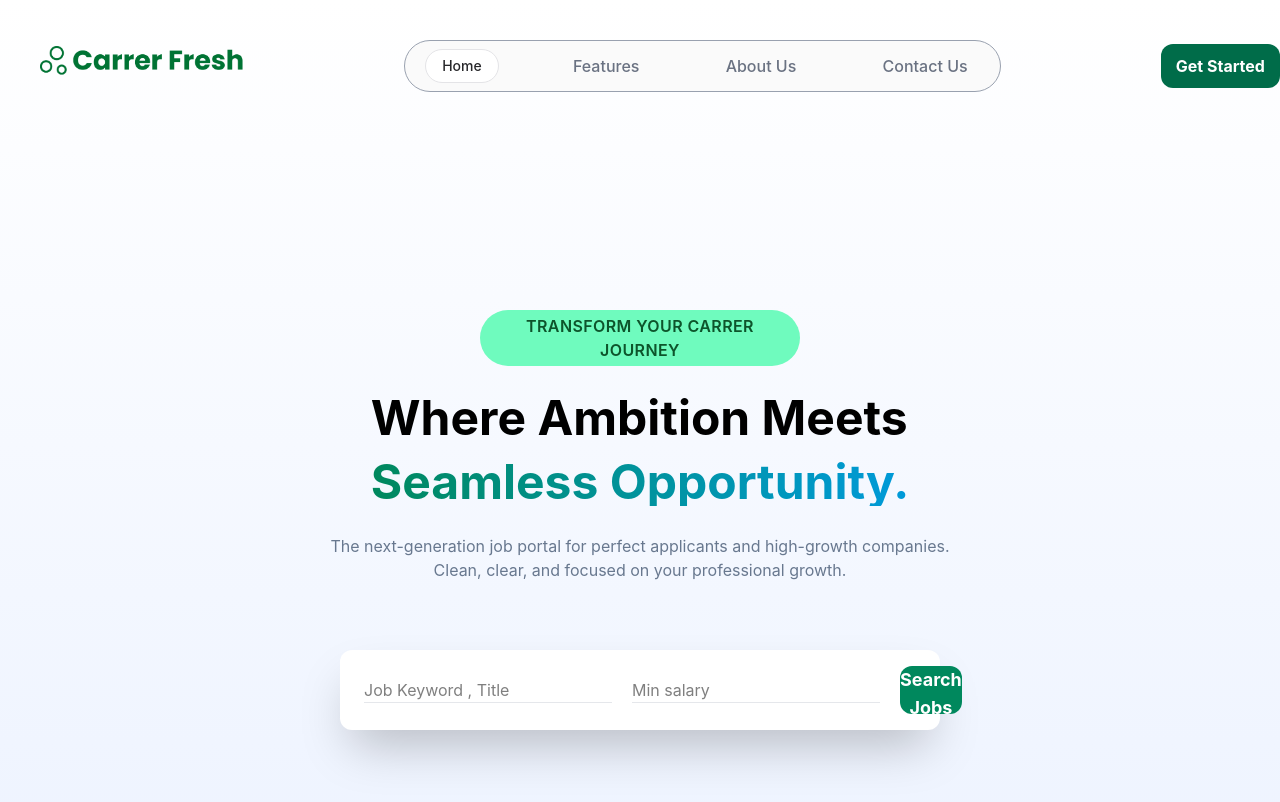
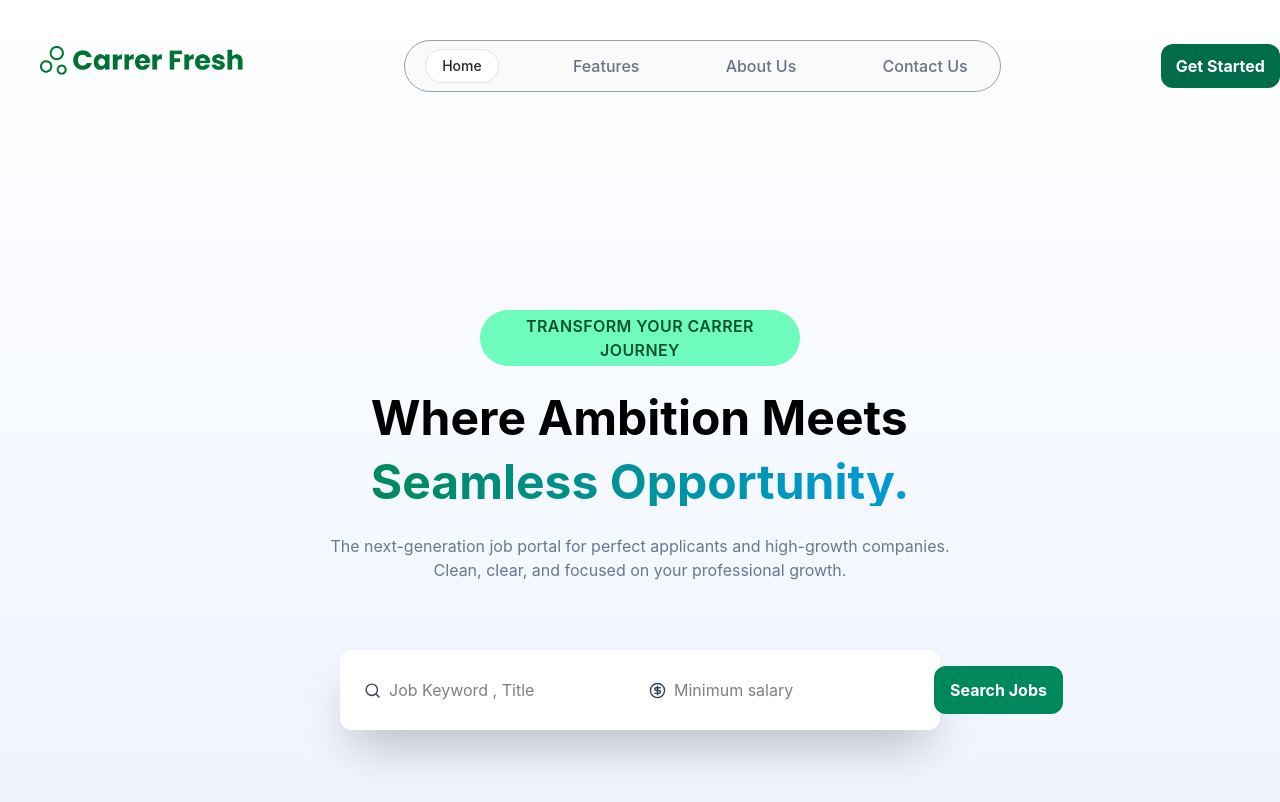
Before and after one commit to kmabdullah682/Job-application-full-stack, a React app in the folder frontend/: page / in a window 1280 px wide. Shown: the top 802 px of the page. Built offline with nearby package versions, Linux system fonts and the light colour scheme; the HTML template or start-up script is replaced by a standard one.

Commit message:
hero sectrio update

```diff
--- a/frontend/src/components/HeroSection.jsx
+++ b/frontend/src/components/HeroSection.jsx
@@ -1,4 +1,4 @@
-
+import { Search , CircleDollarSign } from "lucide-react";
 
 const HeroSection = () => {
   return (
@@ -11,10 +11,16 @@ const HeroSection = () => {
           <span className="text-center text-[#68788F]">The next-generation job portal for perfect applicants and high-growth companies.<br /> Clean, clear, and focused on your professional growth.
           </span>
 
-          <div className="bg-white shadow-2xl w-150 h-20 rounded-xl mt-10 px-6 py-2 flex items-center gap-5">
-              <input type="text" className="bg-white outline-none border-b border-gray-200" placeholder="Job Keyword , Title"/>
-              <input type="text" className="bg-white outline-none border-b border-gray-200" placeholder="Min salary" />
-              <button className="bg-[#00885D] h-3/4 w-full rounded-xl text-lg font-bold text-white cursor-pointer transition-all duration-500 hover:bg-[#006C49]">Search Jobs</button>
+          <div className="bg-white shadow-2xl w-150 h-20 rounded-xl mt-10 px-6 py-2 flex items-center justify-between gap-3">
+              <div className="flex items-center gap-2">
+                <Search size={17} className="text-gray-700"/>
+                <input type="text" className="bg-white outline-none border-none" placeholder="Job Keyword , Title"/>
+              </div>
+              <div className="flex items-center gap-2">
+                <CircleDollarSign  size={17} className="text-gray-700"/>
+                <input type="text" className="bg-white outline-none border-none" placeholder="Minimum salary"/>
+              </div>
+              <button className="bg-[#00885D] px-4 h-3/4 w-full rounded-xl whitespace-nowrap font-bold text-white cursor-pointer transition-all duration-500 hover:bg-[#006C49]">Search Jobs</button>
          </div>
 
     </section>
```
